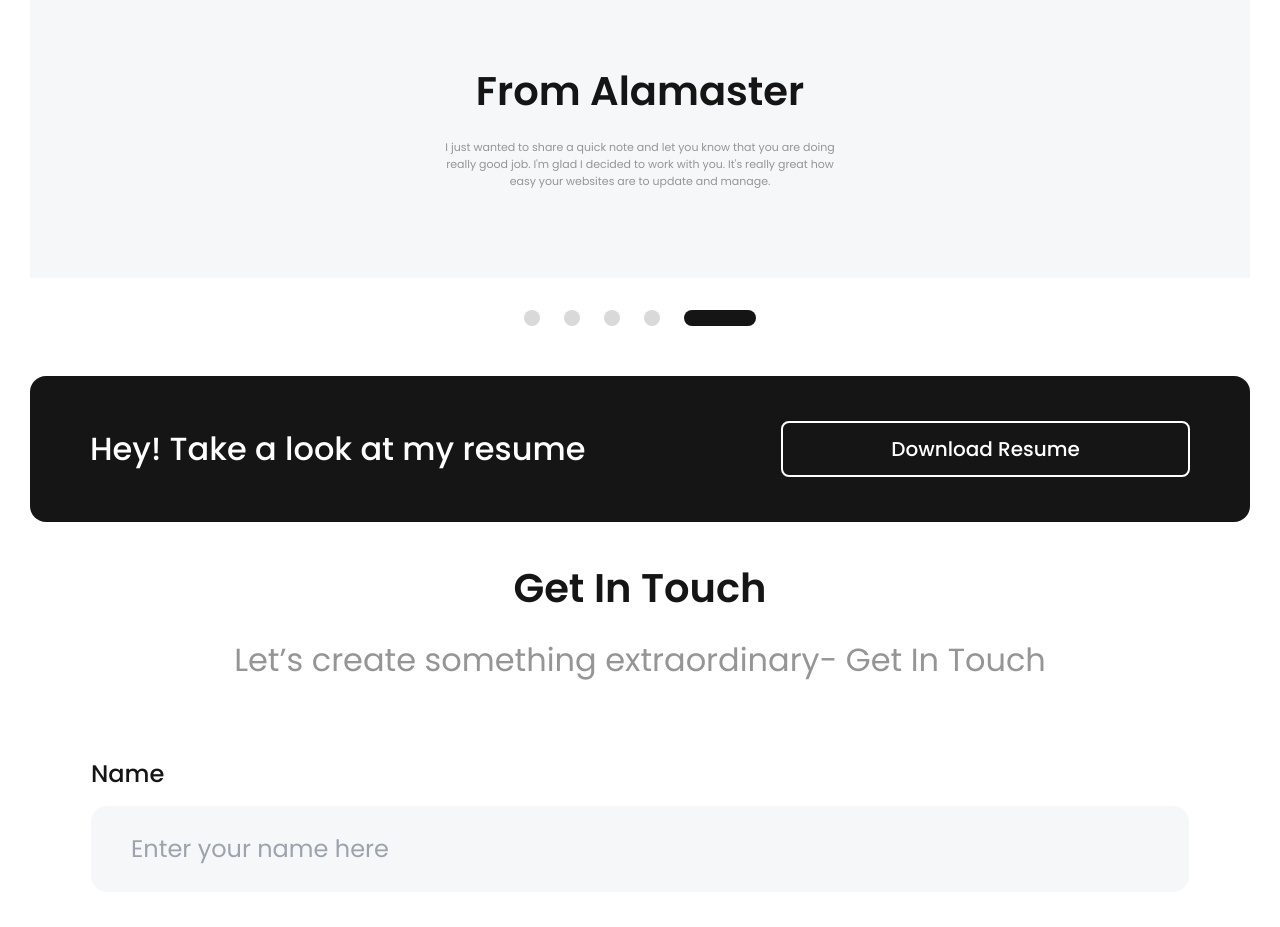
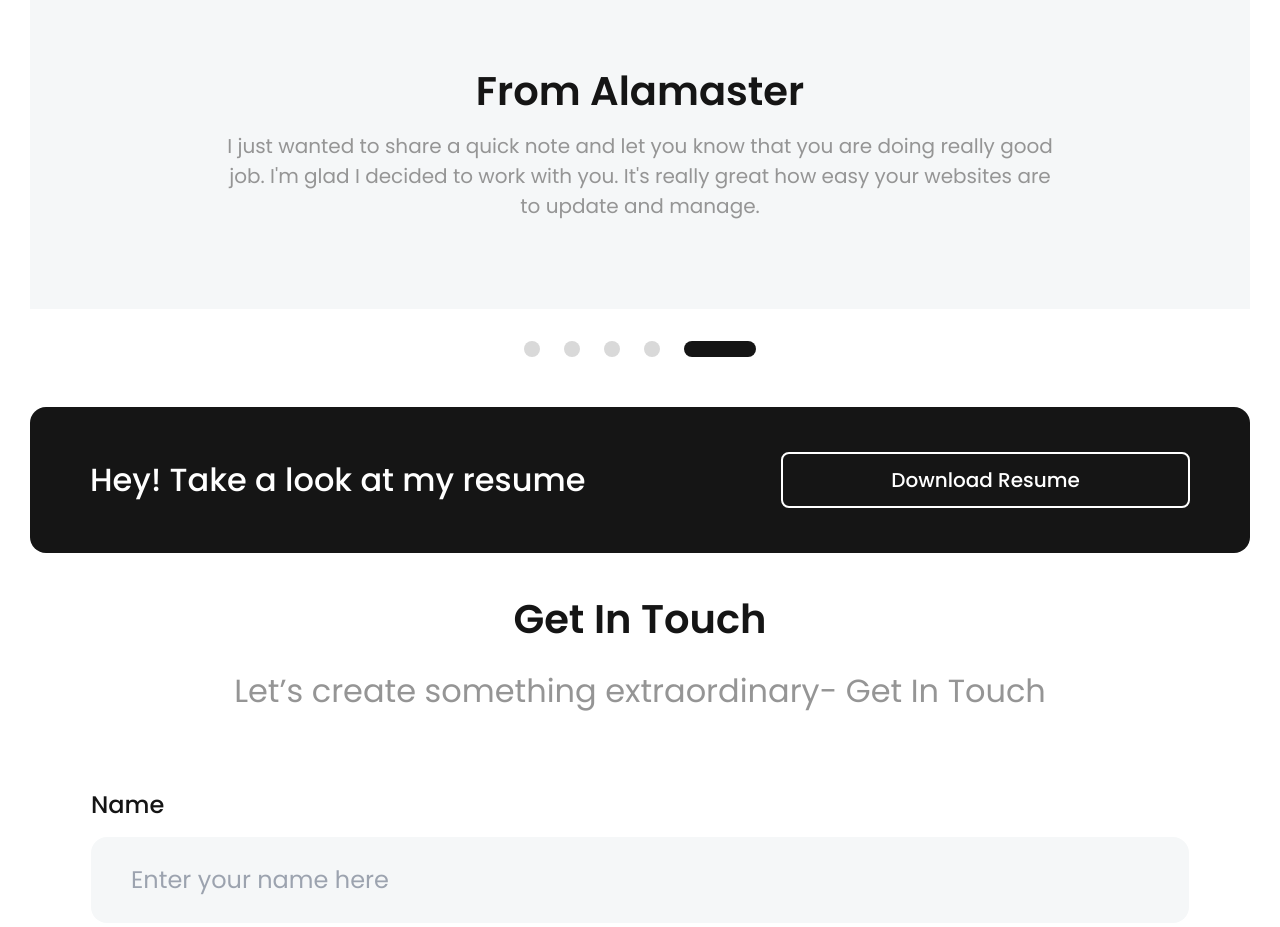
Before and after one commit to mmustaphak/ui-ux-portfolio, a React (Vite) app: page / in a window 1280 px wide. Shown: the part 2920-3847 px from the top of the page. Built offline with nearby package versions, Linux system fonts and the light colour scheme.

Commit message:
Fixed the styling of the Paragraph component in the Testimonial Section

```diff
--- a/src/components/Testimonial.jsx
+++ b/src/components/Testimonial.jsx
@@ -85,7 +85,7 @@ export default function Testimonial() {
       <h3 className="text-[13.3px] text-black font-semibold md:text-2xl lg:text-[2.5rem]">
         From {testimonial.name}
       </h3>
-      <Paragraph ClassName="mt-2 !text-[.6875rem] !max-w-[412px] !md:max-w-[700px] !md:text-xl !md:leading-[normal] !md:mt-4 !lg:mt-6 !lg:max-w-full !lg:text-[2rem]">
+      <Paragraph ClassName="mt-2 !text-[.6875rem] !max-w-[412px] md:!max-w-[700px] md:!text-xl md:!leading-[normal] md:!mt-4 lg:!mt-6 lg:!max-w-full lg:text-[2rem]">
         {testimonial.message}
       </Paragraph>
     </div>
```
